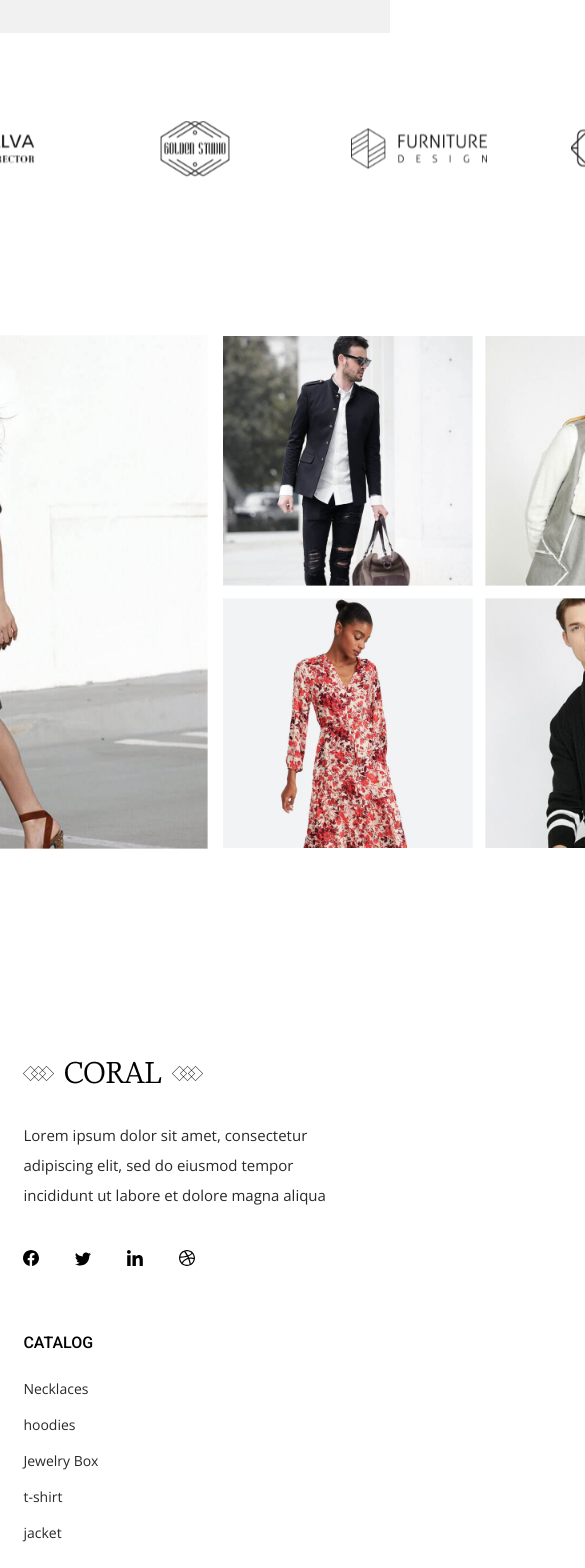
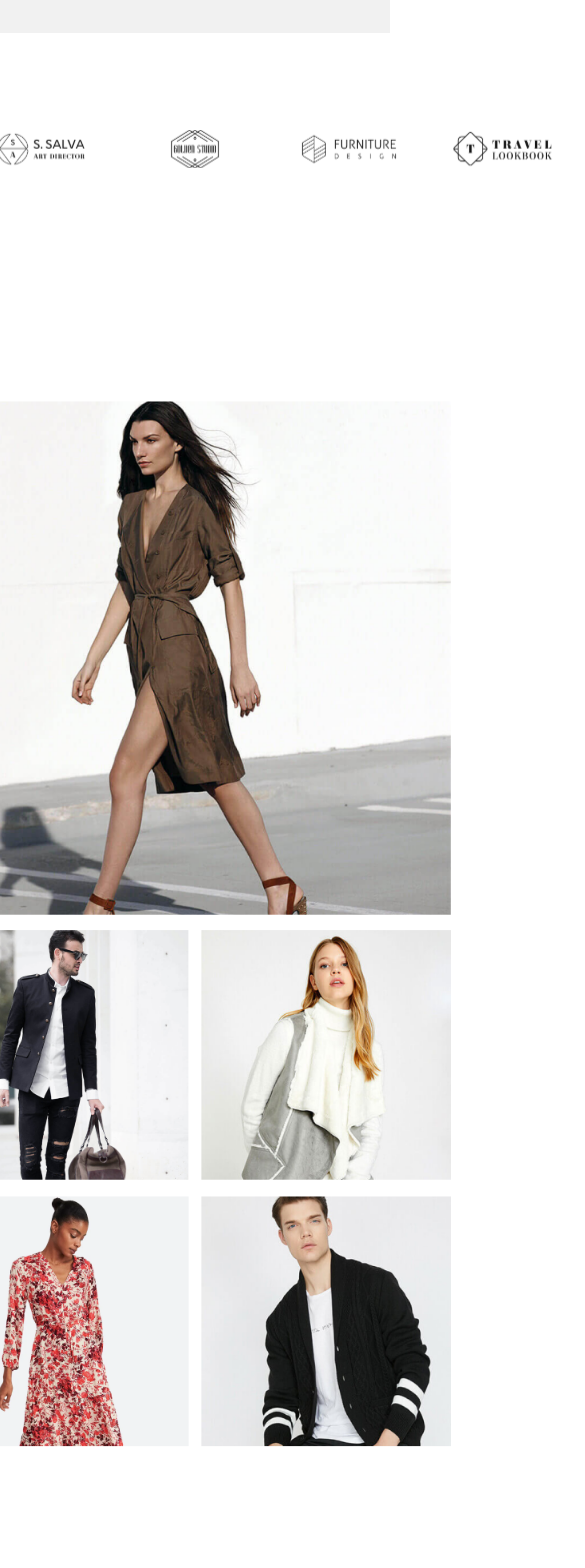
Before and after one commit to Hernanbp/GoClothing, a React (Create React App) app: page / in a window 390 px wide. Shown: the part 900-2468 px from the top of the page, 585 px wide, since content can reach past the window. Built offline with nearby package versions, Linux system fonts and the light colour scheme.

Commit message:
featured products animation

```diff
--- a/src/components/views/Home/Home.jsx
+++ b/src/components/views/Home/Home.jsx
@@ -1,4 +1,3 @@
-import React from "react"
 import { Header, Footer } from "../../views"
 import brand from "../../svgs/brand.svg"
 import "./styles.css"
@@ -19,7 +18,13 @@ export function Home() {
             <img src="../assets/img00.png" alt="" />
           </div>
           <div className="grid-products">
-            <img src="../assets/img001.png" alt="" />
+            <div className="img-container">
+              <img src="../assets/img001.png" alt="" />
+              <div className="tooltip">
+                <p>Jacket</p>
+                <p>103 Products</p>
+              </div>
+            </div>
             <img src="../assets/img002.png" alt="" />
             <img src="../assets/img003.png" alt="" />
             <img src="../assets/img004.png" alt="" />
--- a/src/components/views/Home/styles.css
+++ b/src/components/views/Home/styles.css
@@ -2,6 +2,10 @@
   display: flex;
   align-items: center;
   justify-content: center;
+}
+
+.main-product > img {
+  transform: scale(0.99);
 }
 
 .main-product > img {
@@ -36,6 +40,38 @@
   gap: 1em;
 }
 
+.img-container {
+  position: relative;
+  overflow: hidden;
+}
+
+.img-container .tooltip {
+  display: flex;
+  justify-content: space-between;
+  padding: 0.75em 1em;
+  position: absolute;
+  bottom: 0;
+  background-color: #1e2832;
+  color: #fff;
+  width: 100%;
+  transition: 0.3s ease-in-out;
+  opacity: 0;
+  transform: translateY(40px);
+}
+
+.img-container img {
+  transition: 0.5s ease-in-out;
+}
+
+.img-container:hover img {
+  transform: scale(1.1);
+}
+
+.img-container:hover .tooltip {
+  opacity: 1;
+  transform: translateY(0);
+}
+
 @media only screen and (max-width: 1200px) {
   .brands {
     transform: scale(0.8);
@@ -46,3 +82,20 @@
     transform: scale(0.8);
   }
 }
+
+@media only screen and (max-width: 800px) {
+  .brands {
+    transform: scale(0.55);
+  }
+
+  .main-product {
+    margin-right: 3rem;
+  }
+
+  .featured-products {
+    display: flex;
+    flex-direction: column;
+    align-items: center;
+    gap: 1em;
+  }
+}
```
